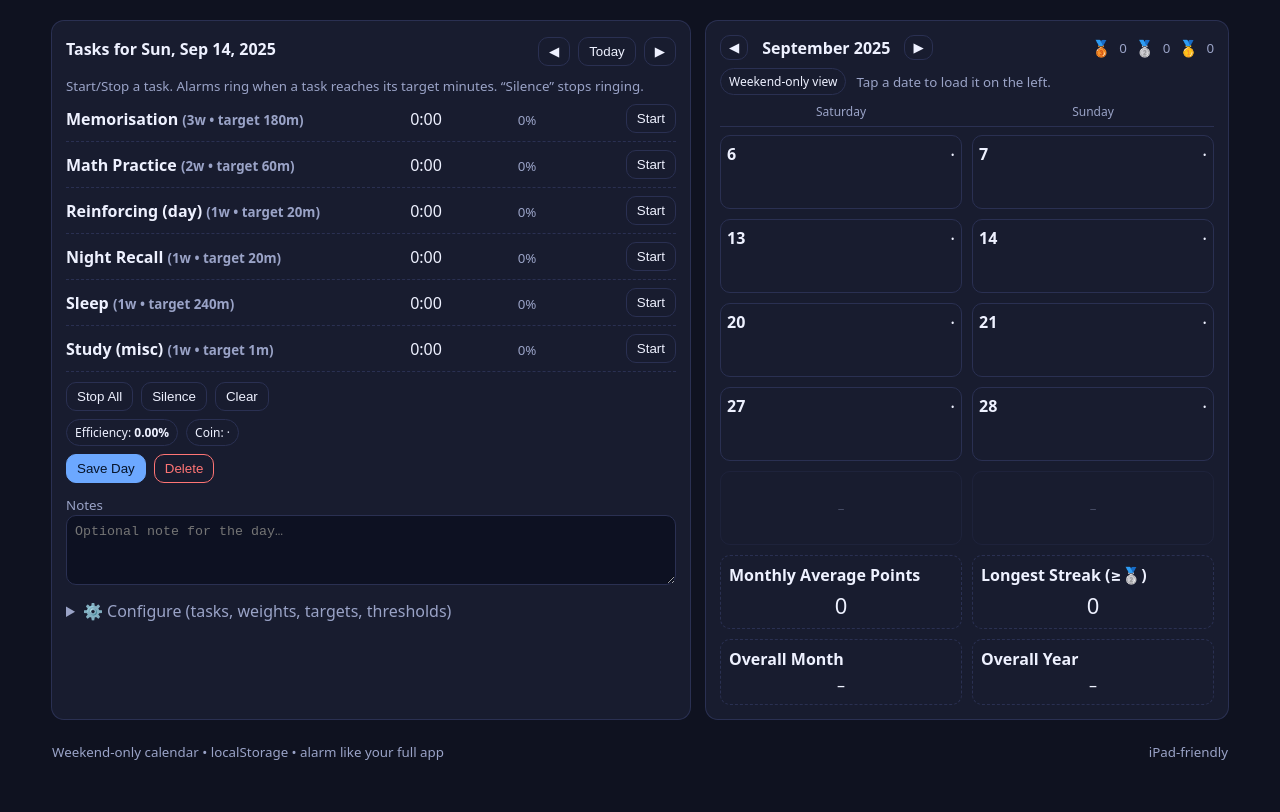
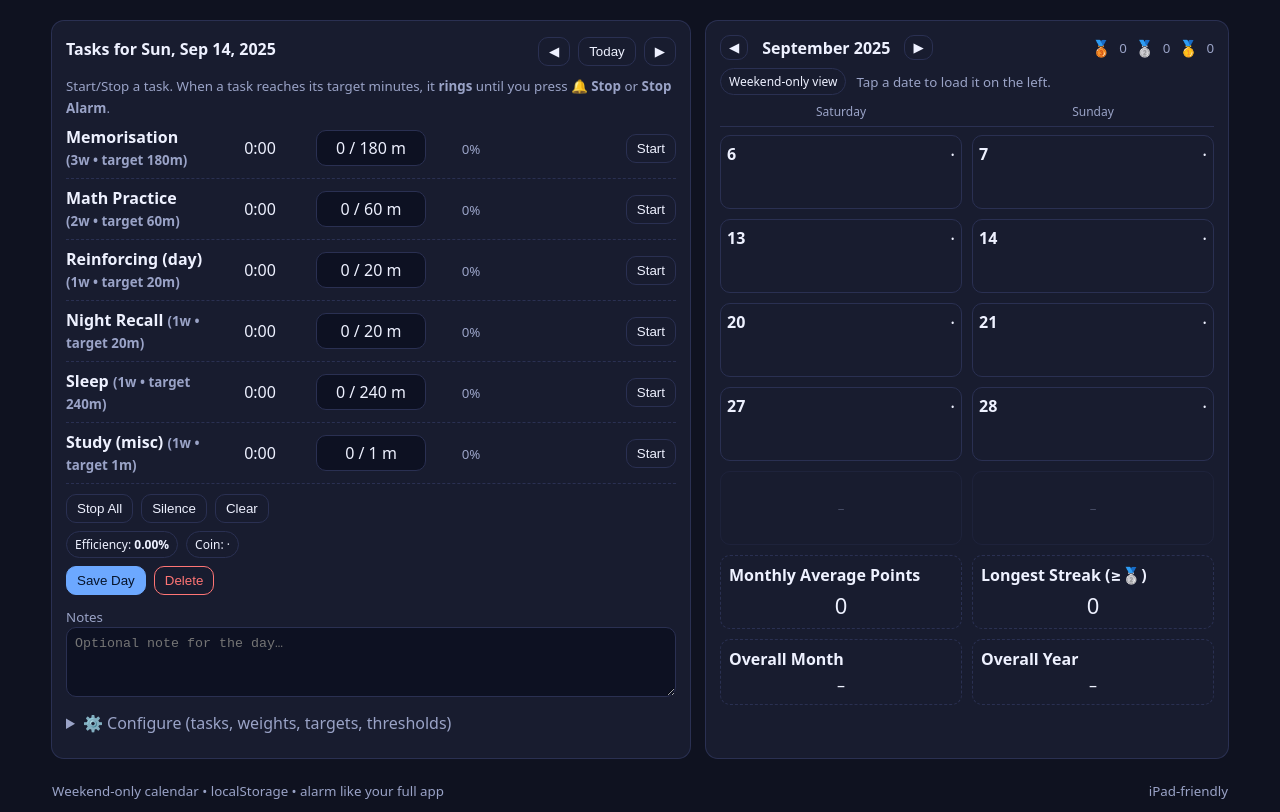
Before and after one commit to vikssarate/Weekend-growth, a plain HTML site: page index.html in a window 1280 px wide. Both pictures are taken after a click on the button "Clear". Shown: the part 51-863 px from the top of the page. Before the commit the page ends 824 px from the top, so only its background shows below. Drawn offline with Linux system fonts and the light colour scheme.

Commit message:
Update index.html

```diff
--- a/index.html
+++ b/index.html
@@ -25,17 +25,35 @@ header h1{margin:0;font-size:18px;font-weight:600}
 .btn:hover{border-color:var(--accent)}
 .btn.primary{background:var(--accent);border-color:var(--accent);color:#06142a}
 .btn.danger{border-color:var(--bad);color:var(--bad)}
+.btn.warn{border-color:var(--warn);color:var(--warn)}
 .kv{display:flex;gap:8px;align-items:center;flex-wrap:wrap}
 .tag{border:1px solid var(--line);padding:4px 8px;border-radius:999px;font-size:12px}
 .tag.ok{border-color:var(--ok);color:var(--ok)}
 .tag.bad{border-color:var(--bad);color:var(--bad)}
 small.muted{color:var(--muted)}
 
-/* Tasks list */
-.task{display:grid;grid-template-columns:1fr 96px 90px 96px;gap:8px;align-items:center;border-bottom:1px dashed var(--line);padding:8px 0}
+/* Tasks list (added minutes chip + alarm button area) */
+.task{
+  display:grid;
+  grid-template-columns:1fr 96px 110px 74px 160px; /* name | hh:mm:ss | mins chip | % | buttons */
+  gap:8px;align-items:center;border-bottom:1px dashed var(--line);padding:8px 0
+}
 .task .name{font-weight:600}
 .task .time{font-variant-numeric:tabular-nums;text-align:center}
-.task .start{justify-self:end}
+.task .start{justify-self:end;display:flex;gap:8px}
+.chip{
+  font-variant-numeric:tabular-nums;text-align:center;border:1px solid var(--line);
+  border-radius:10px;padding:6px 8px;min-width:100px;background:#0d1122
+}
+.pct{min-width:64px}
+
+/* Ringing visuals */
+.ringing{animation:pulse 1s infinite}
+@keyframes pulse{
+  0%{box-shadow:0 0 0 0 rgba(255,209,102,.28)}
+  70%{box-shadow:0 0 0 10px rgba(255,209,102,0)}
+  100%{box-shadow:0 0 0 0 rgba(255,209,102,0)}
+}
 
 /* Config */
 details.cfg{margin-top:10px}
@@ -100,7 +118,7 @@ textarea{min-height:70px;resize:vertical}
         <button class="btn" id="nextDay">▶</button>
       </div>
     </div>
-    <small class="muted">Start/Stop a task. Alarms ring when a task reaches its target minutes. “Silence” stops ringing.</small>
+    <small class="muted">Start/Stop a task. When a task reaches its target minutes, it <b>rings</b> until you press <b>🔔 Stop</b> or <b>Stop Alarm</b>.</small>
 
     <div id="tasks"></div>
 
@@ -191,7 +209,7 @@ textarea{min-height:70px;resize:vertical}
 <script>
 /* ========= Keys & Defaults ========= */
 const LSK = "weekend_coins_store_v2";         // config + days
-const TSK = "weekend_coins_timers_v1";        // per-day timers for alarms
+const TSK = "weekend_coins_timers_v2";        // per-day timers for alarms
 const ALARM_REPEAT_MS = 5000;
 
 const defaultState = () => ({
@@ -211,12 +229,11 @@ const defaultState = () => ({
 let S = load();        // main store
 let T = loadTimers();  // timers/alarms store
 
-/* ========= Audio (same pattern as your app) ========= */
+/* ========= Audio ========= */
 let audioCtx=null, audioPrimed=false;
 function initAudio(){ if(!audioCtx) audioCtx=new (window.AudioContext||window.webkitAudioContext)(); }
 function primeAudioOnce(){ if(audioPrimed) return; audioPrimed=true; try{ initAudio(); audioCtx.resume(); const o=audioCtx.createOscillator(), g=audioCtx.createGain(); g.gain.value=0.0001; o.connect(g); g.connect(audioCtx.destination); o.start(); o.stop(audioCtx.currentTime+0.03);}catch(e){} }
 ['pointerdown','keydown','touchstart'].forEach(ev=>window.addEventListener(ev,primeAudioOnce,{once:true,capture:true}));
-
 function chime(){
   if(!S.sound) return;
   try{ initAudio(); audioCtx.resume(); }catch(e){}
@@ -261,7 +278,7 @@ function selectDate(dStr){
 }
 function shiftDay(delta){ const d=fromYMD(currentDate); d.setDate(d.getDate()+delta); selectDate(ymd(d)); }
 
-/* ========= Timers + Alarms (copied design) ========= */
+/* ========= Timers + Alarms ========= */
 const ALARMS={}; // { dayKey: { taskId: intervalId } }
 let ticker=null;
 
@@ -387,7 +404,7 @@ document.getElementById("soundToggle").checked = !!S.sound;
 document.getElementById("soundToggle").onchange = (e)=>{ S.sound=!!e.target.checked; save(); if(S.sound){ primeAudioOnce(); chime(); } };
 document.getElementById("testBeep").onclick = ()=>{ S.sound=true; document.getElementById("soundToggle").checked=true; primeAudioOnce(); chime(); };
 
-/* Export/Import (simple) */
+/* Export/Import */
 document.getElementById("exportBtn").onclick = ()=>{
   const blob = new Blob([JSON.stringify({S,T},null,2)], {type:"application/json"});
   const a = document.createElement("a"); a.href=URL.createObjectURL(blob); a.download="weekend-coins-backup.json"; a.click(); URL.revokeObjectURL(a.href);
@@ -408,49 +425,84 @@ function renderTasks(){
     const st=timers[t.id];
     const running=!!st.running;
     const elapsed = running ? st.sec + Math.floor((Date.now()-st.start)/1000) : st.sec;
-    const row=document.createElement("div"); row.className="task";
+    const minsDone = Math.max(0, Math.floor(elapsed/60));
+    const pct = Math.min(100, Math.round(elapsed/(Math.max(t.target,1)*60)*100));
+
+    const row=document.createElement("div"); row.className="task"; row.id=`row-${t.id}`;
+    if(st.ringing) row.classList.add("ringing");
 
     const nm=document.createElement("div"); nm.className="name";
     nm.innerHTML = `${t.name} <small class="muted">(${(t.weight||1)}w • target ${t.target}m)</small>`;
 
     const elc=document.createElement("div"); elc.className="time"; elc.id=`time-${t.id}`; elc.textContent=fmtSecs(elapsed);
 
-    const prog=document.createElement("div"); prog.className="time";
-    const pct = Math.min(100, Math.round(elapsed/(t.target*60)*100));
+    const minChip=document.createElement("div"); minChip.className="chip"; minChip.id=`mins-${t.id}`;
+    minChip.textContent = t.target ? `${minsDone} / ${t.target} m` : `${minsDone} m`;
+
+    const prog=document.createElement("div"); prog.className="time pct"; prog.id=`pct-${t.id}`;
     prog.innerHTML = `<small class="muted">${pct}%</small>`;
 
     const act=document.createElement("div"); act.className="start";
-    const b=document.createElement("button"); b.className="btn"; b.id=`btn-${t.id}`;
-    if(st.ringing){ b.textContent="🔔 Stop"; b.style.borderColor="#ffd166"; }
-    else if(running){ b.textContent="Stop"; b.style.borderColor="#7bd88f"; }
-    else { b.textContent="Start"; b.style.borderColor="var(--line)"; }
-    b.onclick = ()=>{
+    const startBtn=document.createElement("button"); startBtn.className="btn"; startBtn.id=`btn-${t.id}`;
+    if(st.ringing){ startBtn.textContent="🔔 Stop"; startBtn.classList.add("warn"); }
+    else if(running){ startBtn.textContent="Stop"; startBtn.style.borderColor="#7bd88f"; }
+    else { startBtn.textContent="Start"; startBtn.style.borderColor="var(--line)"; }
+
+    startBtn.onclick = ()=>{
       primeAudioOnce();
-      const st=getDayTimers(currentDate)[t.id];
-      if(st.ringing){ stopAlarm(currentDate,t.id,true); return; }
-      if(st.running) stopTimer(currentDate,t.id);
-      else startTimer(currentDate,t.id);
+      const s=getDayTimers(currentDate)[t.id];
+      if(s.ringing){ stopAlarm(currentDate,t.id,true); return; }
+      if(s.running) stopTimer(currentDate,t.id); else startTimer(currentDate,t.id);
     };
-    act.appendChild(b);
 
-    row.append(nm, elc, prog, act);
+    const alarmBtn=document.createElement("button"); alarmBtn.className="btn warn"; alarmBtn.id=`alarm-${t.id}`;
+    alarmBtn.textContent="Stop Alarm";
+    alarmBtn.style.display = st.ringing ? "inline-flex" : "none";
+    alarmBtn.onclick = ()=> stopAlarm(currentDate,t.id,true);
+
+    act.append(startBtn, alarmBtn);
+
+    row.append(nm, elc, minChip, prog, act);
     tasksEl.appendChild(row);
   });
 }
+
 function updateTimerUI(){
   const timers=T.days[currentDate]||{};
   for(const t of S.tasks){
+    const row=document.getElementById(`row-${t.id}`);
     const el=document.getElementById(`time-${t.id}`);
+    const chip=document.getElementById(`mins-${t.id}`);
+    const pctEl=document.getElementById(`pct-${t.id}`);
     const btn=document.getElementById(`btn-${t.id}`);
-    if(!el||!btn) continue;
+    const alarmBtn=document.getElementById(`alarm-${t.id}`);
+    if(!el||!btn||!chip||!pctEl) continue;
+
     const st=timers[t.id]||{sec:0,running:false,start:null,ringing:false};
     const sec = st.running ? st.sec + Math.floor((Date.now()-st.start)/1000) : st.sec;
+    const mins = Math.max(0, Math.floor(sec/60));
+    const pct = Math.min(100, Math.round(sec/(Math.max(t.target,1)*60)*100));
+
     el.textContent = fmtSecs(sec);
-    if(st.ringing){ btn.textContent="🔔 Stop"; btn.style.borderColor="#ffd166"; }
-    else if(st.running){ btn.textContent="Stop"; btn.style.borderColor="#7bd88f"; }
-    else { btn.textContent="Start"; btn.style.borderColor="var(--line)"; }
+    chip.textContent = t.target ? `${mins} / ${t.target} m` : `${mins} m`;
+    pctEl.innerHTML = `<small class="muted">${pct}%</small>`;
+
+    if(st.ringing){
+      btn.textContent="🔔 Stop"; btn.classList.add("warn");
+      alarmBtn && (alarmBtn.style.display="inline-flex");
+      row?.classList.add("ringing");
+    }else if(st.running){
+      btn.textContent="Stop"; btn.classList.remove("warn"); btn.style.borderColor="#7bd88f";
+      alarmBtn && (alarmBtn.style.display="none");
+      row?.classList.remove("ringing");
+    }else{
+      btn.textContent="Start"; btn.classList.remove("warn"); btn.style.borderColor="var(--line)";
+      alarmBtn && (alarmBtn.style.display="none");
+      row?.classList.remove("ringing");
+    }
   }
 }
+
 function updateDayKpis(){
   const p=computeEfficiencyFromTimers(currentDate);
   effEl.textContent=p.toFixed(2)+"%";
@@ -467,7 +519,7 @@ function saveCurrentDay(){
   save(); renderCalendar(); updateDayKpis(); chime();
 }
 
-/* ========= Weekend calendar (unchanged look) ========= */
+/* ========= Weekend calendar ========= */
 let viewMonth = (()=>{ const d=new Date(); return {y:d.getFullYear(), m:d.getMonth()}; })();
 document.getElementById("prevMonth").onclick = ()=>shiftMonth(-1);
 document.getElementById("nextMonth").onclick = ()=>shiftMonth(1);
@@ -583,7 +635,7 @@ function renderConfig(){
     const w=document.createElement("input"); w.type="number"; w.min=1; w.step=1; w.value=t.weight||1; w.onchange=()=>{ t.weight=+w.value||1; save(); updateDayKpis(); };
     const tg=document.createElement("input"); tg.type="number"; tg.min=1; tg.step=1; tg.value=t.target||30; tg.onchange=()=>{ t.target=+tg.value||30; save(); checkAlarms(currentDate); renderTasks(); };
     const del=document.createElement("button"); del.className="btn danger"; del.textContent="✕";
-    del.onclick=()=>{ if(!confirm("Delete task?")) return; const tid=t.id; S.tasks.splice(idx,1); // clean timers for this task
+    del.onclick=()=>{ if(!confirm("Delete task?")) return; const tid=t.id; S.tasks.splice(idx,1);
       for(const dk in T.days){ delete T.days[dk][tid]; } save(); saveTimers(); renderConfig(); renderTasks(); renderCalendar(); };
     row.append(n,w,tg,del); cfgList.appendChild(row);
   });
```
